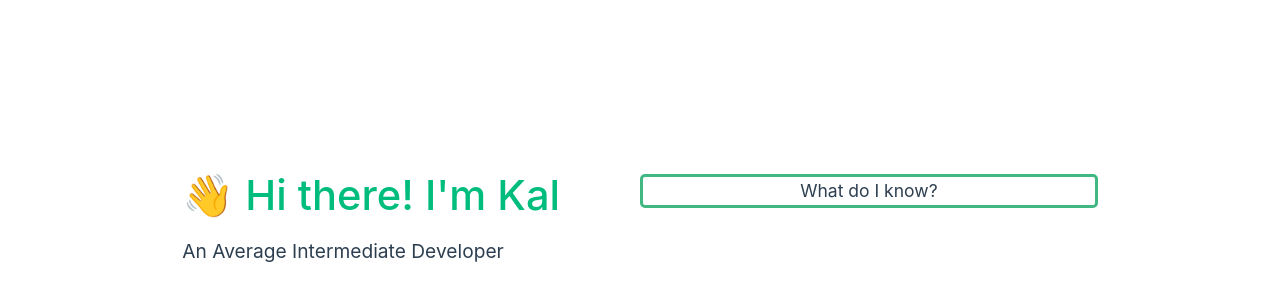
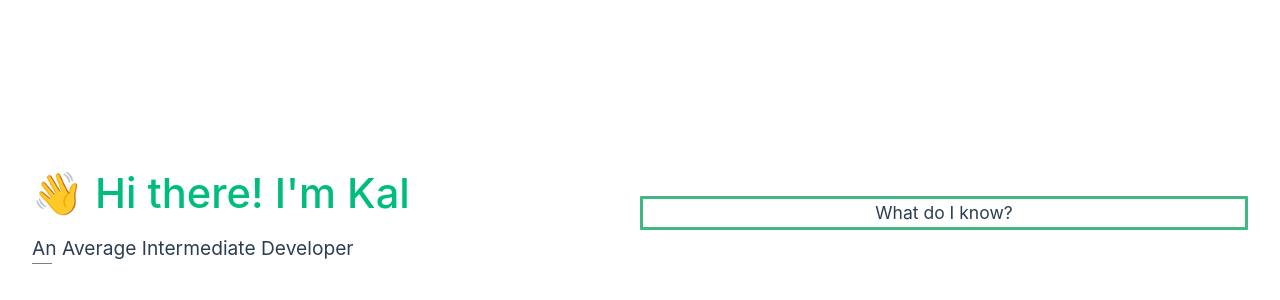
Before and after one commit to Kalmai221/Kalmai221, a Vue app: page / in a window 1280 px wide. Shown: the part 180-480 px from the top of the page. Built offline with nearby package versions, Linux system fonts and the light colour scheme.

Commit message:
Page Development

```diff
--- a/src/App.vue
+++ b/src/App.vue
@@ -7,10 +7,15 @@ import Section1 from './components/Section1.vue'
   <header>
     <div class="wrapper">
       <Title msg="An Average Intermediate Developer" />
+      <svg height="5" width="100%">
+        <line x1="0" y1="0" x2="20" y2="0"
+        style="stroke:rgb(0,0,0);stroke-width:1" />
+       </svg>
     </div>
   </header>
 
   <main>
+    <br>
     <Section1></Section1>
   </main>
 </template>
--- a/src/components/Section1.vue
+++ b/src/components/Section1.vue
@@ -16,7 +16,7 @@ defineProps({
 <style scoped>
  .section {
    border-color: #41B883;
-   border-radius: 5px;
+   border-radius: 1px;
    text-align: center;
    margin: 0 20 0 20;
    border-style: solid;
```
